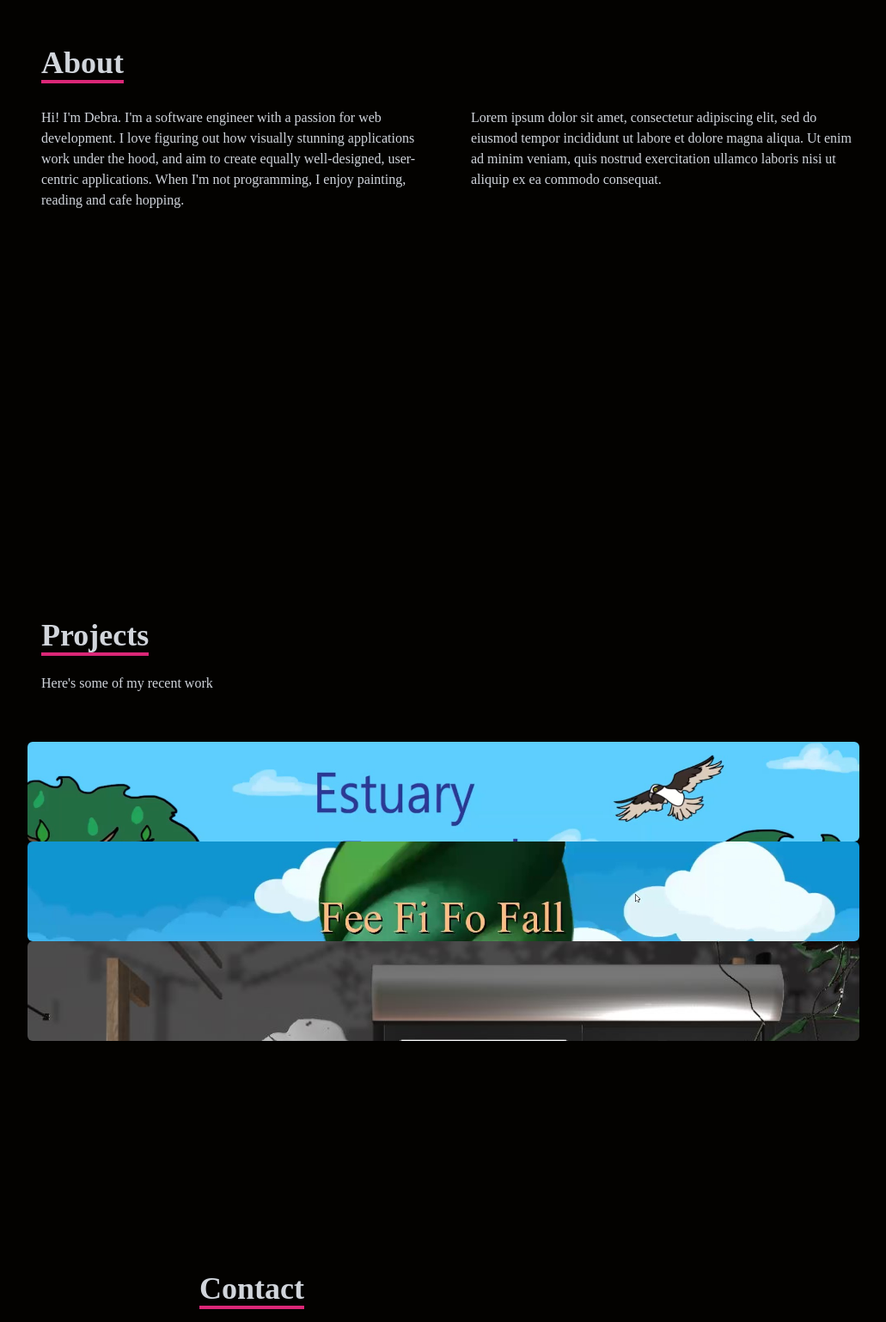
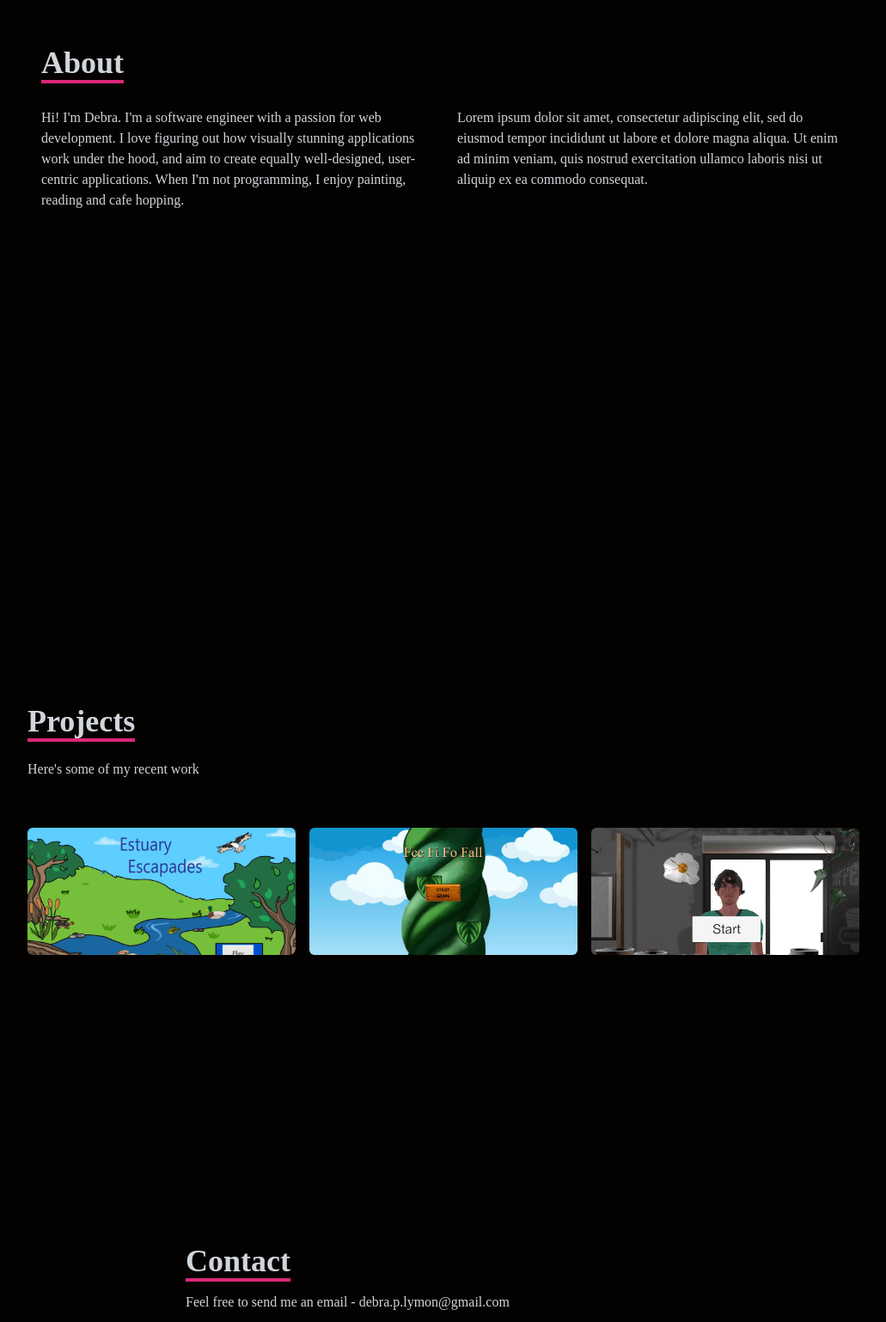
Before and after one commit to dbpl566/dbpl566.github.io, a React (Create React App) app: page / in a window 1280 px wide. Shown: the part 1035-2573 px from the top of the page at 86% size, without its empty margins (124-1155 px from the left). Built offline with nearby package versions, Linux system fonts and the light colour scheme.

Commit message:
changed padding on all sections

```diff
--- a/src/components/About.jsx
+++ b/src/components/About.jsx
@@ -2,7 +2,7 @@
 
 const About = () => {
   return (
-    <div name='About' className='w-full h-screen bg-[#030200] text-gray-300 pt-40 pb-40'>
+    <div name='About' className='w-full h-screen bg-[#030200] text-gray-300'>
         <div className='flex flex-col justify-center items-center w-full h-full'>
             <div className='max-w-[1000px] w-full px-4 grid-cols-2 gap-8'>
                 <div className='sm:text-left pb-8 pl-4'>
@@ -10,8 +10,8 @@
                       About
                     </p>
                 </div>
-                <div className='max-w-[1000px] w-full grid sm:grid-cols-2 gap-8'>
-                  <div className='sm:text-left pb-8 pl-4'>
+                <div className='max-w-[1000px] w-full grid sm:grid-cols-2 gap-8 px-4'>
+                  <div className='sm:text-left pb-8'>
                     <p>
                       Hi! I'm Debra. I'm a software engineer with a passion for web development.
                       I love figuring out how visually stunning applications work under the hood,
@@ -19,7 +19,7 @@
                       When I'm not programming, I enjoy painting, reading and cafe hopping.
                     </p>
                   </div>
-                  <div className='pb-8 pl-4'>
+                  <div>
                     <p>
                     Lorem ipsum dolor sit amet, consectetur adipiscing elit,
                     sed do eiusmod tempor incididunt ut labore et dolore magna aliqua.
--- a/src/components/Contact.jsx
+++ b/src/components/Contact.jsx
@@ -2,9 +2,9 @@
 
 const Contact = () => {
   return (
-    <div name='Contact' className='w-full h-screen bg-[#030200] flex justify-center items-center p-4 pt-20'>
+    <div name='Contact' className='w-full h-screen bg-[#030200] flex justify-center items-center p-4'>
       <form method='POST' action="" className='flex flex-col max-w-[600px] w-full'>
-          <div className='pb-8 pl-4'>
+          <div className='pb-8'>
               <p className='text-4xl font-bold inline border-b-4 border-pink-600 text-gray-300'>Contact</p>
               <p className='text-gray-300 py-4'>Feel free to send me an email - debra.p.lymon@gmail.com</p>
               <p className='text-gray-300'>Or submit the form below to get in touch!</p>
--- a/src/components/Projects.jsx
+++ b/src/components/Projects.jsx
@@ -5,9 +5,9 @@
 
 const Projects = () => {
   return (
-    <div name='Projects' className='w-full md:h-screen bg-[#030200] text-gray-300 pt-40 pb-40'>
+    <div name='Projects' className='w-full md:h-screen bg-[#030200] text-gray-300'>
         <div className='max-w-[1000px] mx-auto p-4 flex flex-col justify-center w-full h-full'>
-            <div className='pb-8 pl-4'>
+            <div className='pb-8'>
                 <p className='text-4xl font-bold inline border-b-4 text-gray-300 border-pink-600'>
                     Projects
                 </p>
@@ -16,7 +16,7 @@
                 </p>
             </div>
 
-            <div className='grid sm:grid-cols-2 md:grid-cols-3 gap-4'></div>
+            <div className='grid sm:grid-cols-2 md:grid-cols-3 gap-4'>
 
                 {/* First Project */}
                 <div
@@ -96,6 +96,7 @@
                     </div>
                 </div>
             </div>
+        </div>
     </div>
   )
 }
```
Also changed, not shown: src/components/Navbar.jsx (+0 -21 lines).
